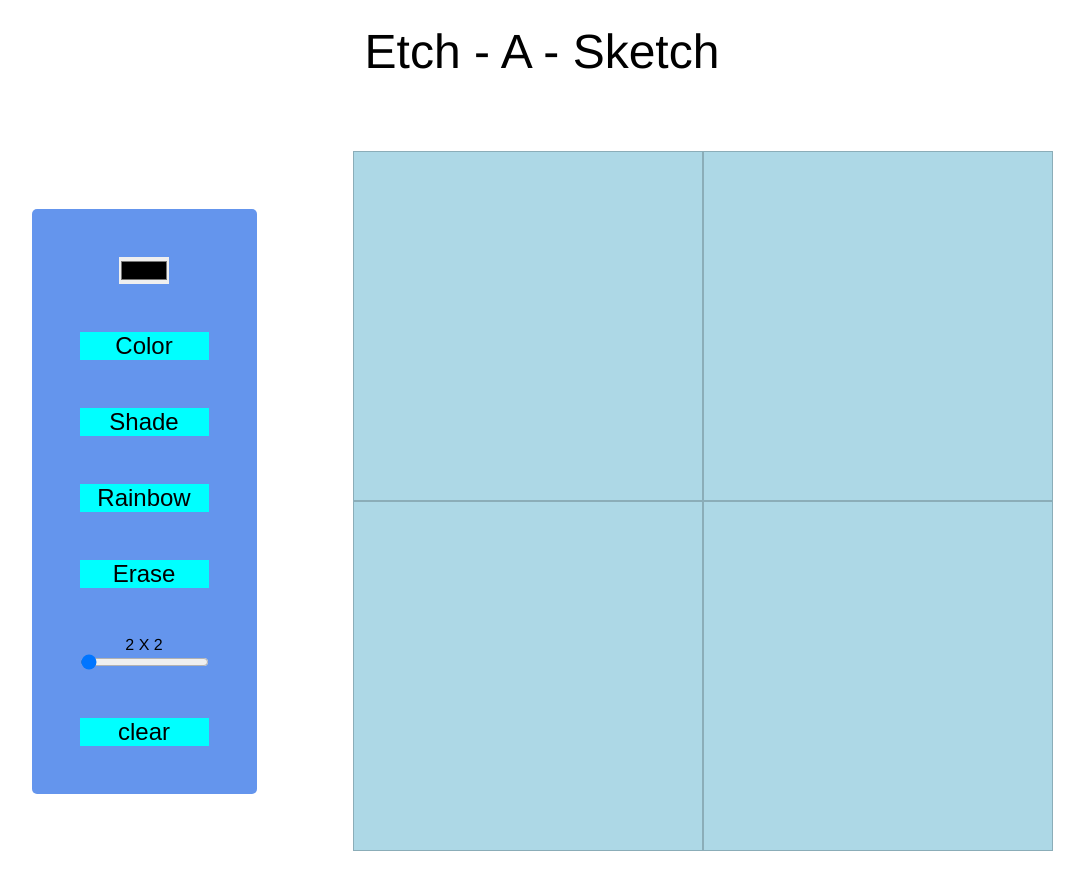
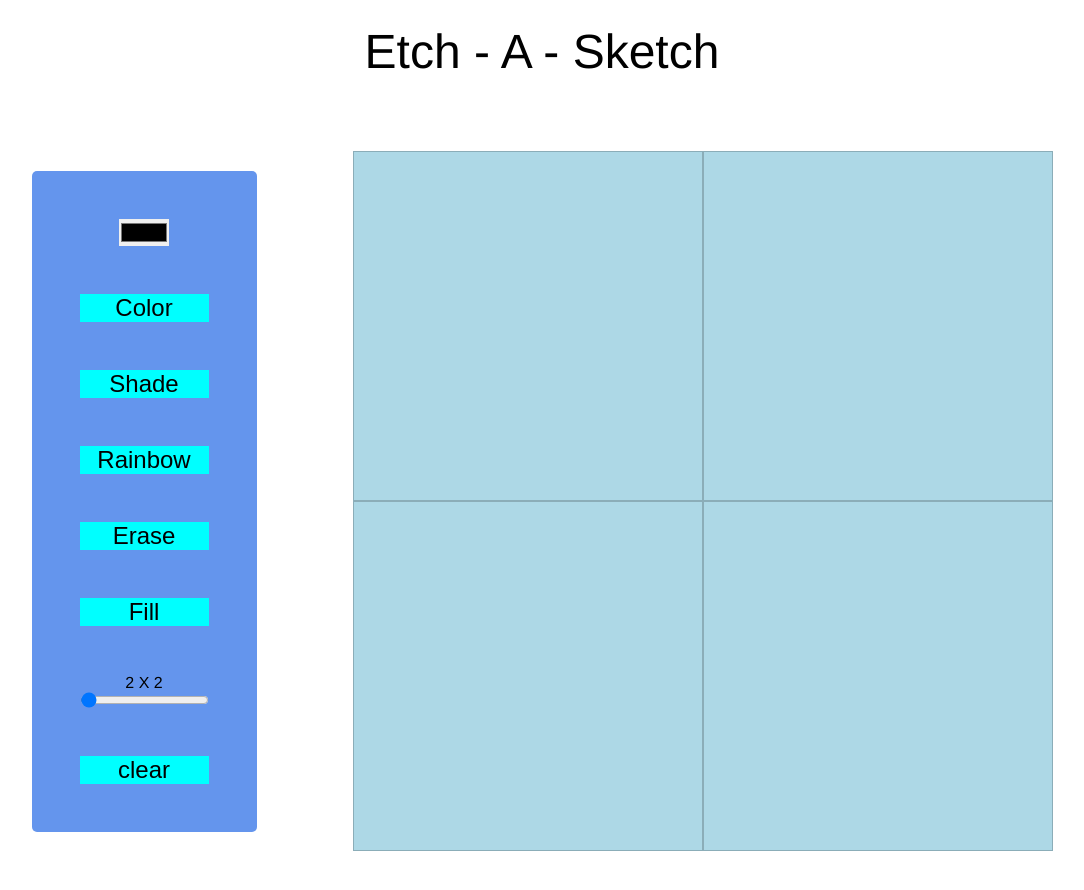
Before and after one commit to Hrma2006/Etch-a-Sketch, a plain HTML site: page index.html in a window 1280 px wide. Shown: the whole page, without its empty margins (98-1182 px from the left). Drawn offline with Linux system fonts and the light colour scheme.

Commit message:
added a fill button

```diff
--- a/index.html
+++ b/index.html
@@ -16,6 +16,7 @@
 					<button class="shade">Shade</button>
 					<button class="rainbow">Rainbow</button>
 					<button class="erase">Erase</button>
+					<button class="fill">Fill</button>
 					<div class="size-wrapper">
 						<p></p>
 						<input
```
